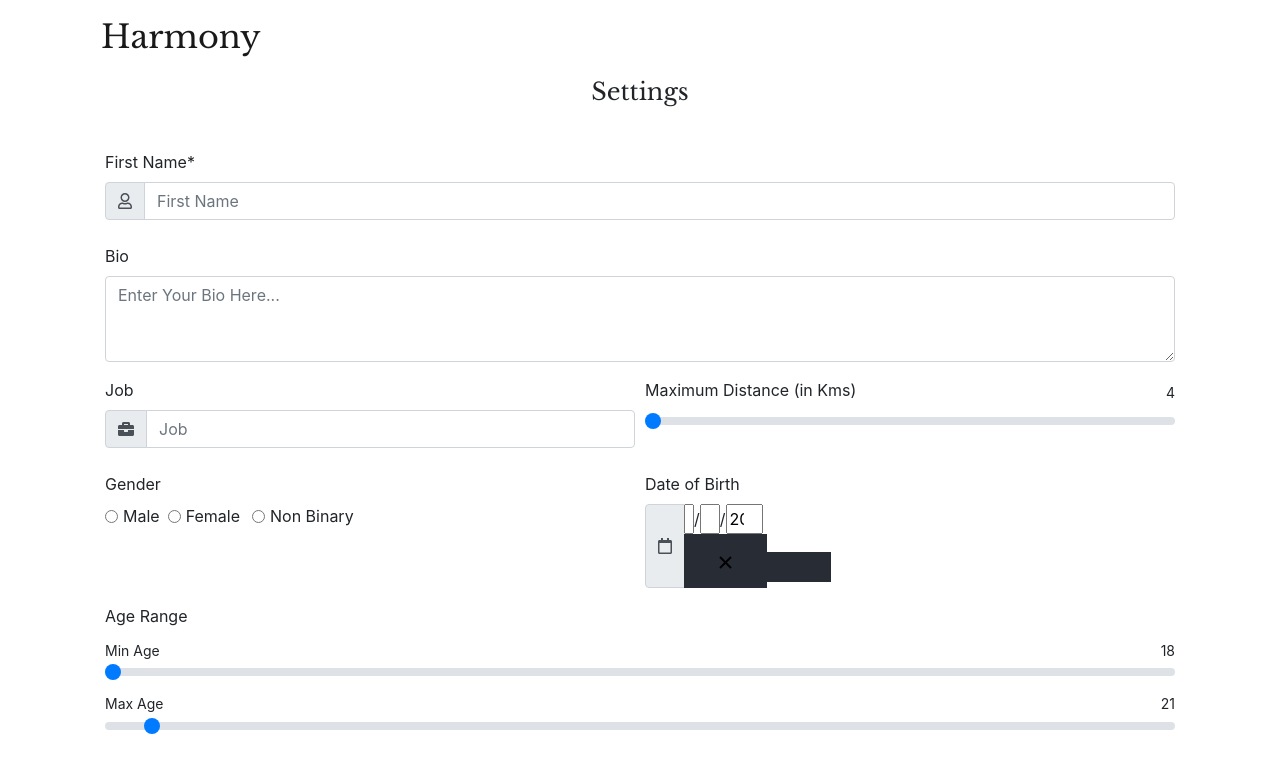
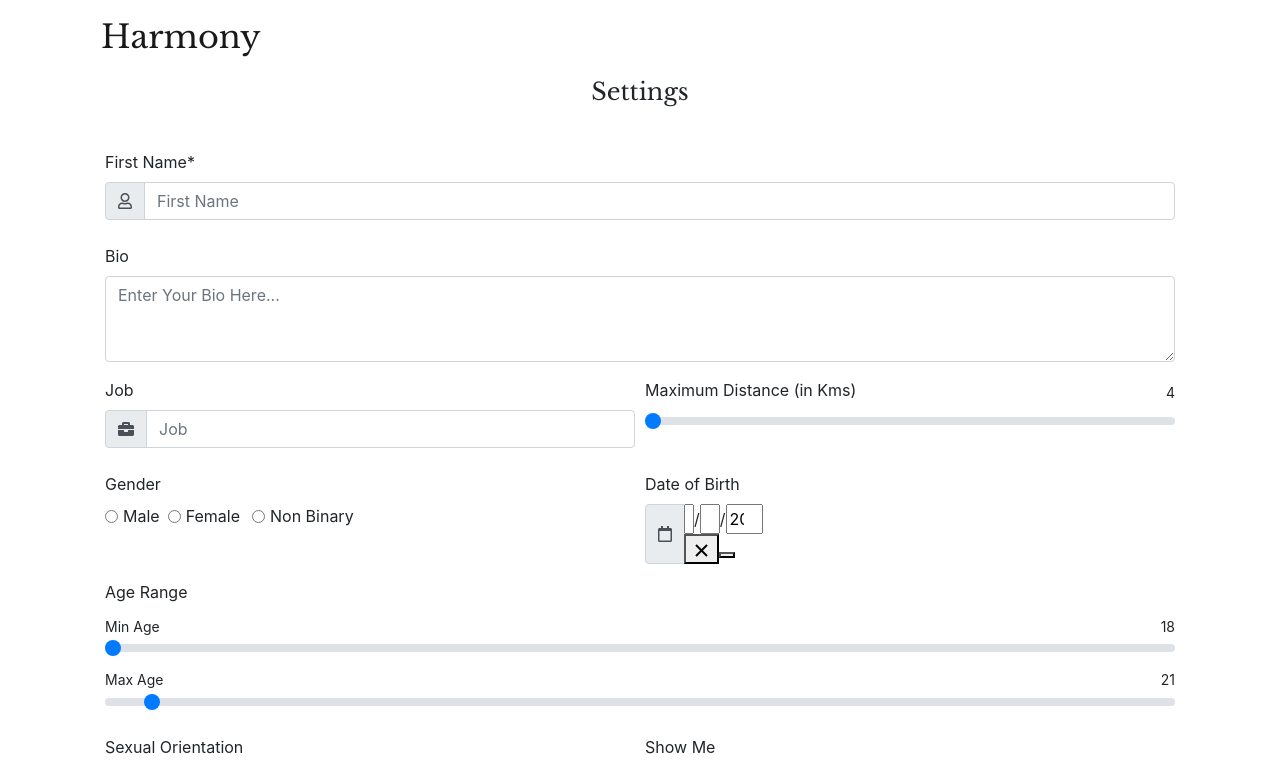
Before and after one commit to lakshyabengani/harmony-frontend, a React (Create React App) app: page /settings in a window 1280 px wide. Shown: the top 762 px of the page. Built offline with nearby package versions, Linux system fonts and the light colour scheme; no server answers; sample sign-in values are in the browser's storage.

Commit message:
fixed bug

```diff
--- a/src/components/chatbox.js
+++ b/src/components/chatbox.js
@@ -112,7 +112,7 @@ function ChatRoom(props) {
 
         <input className="chatinput" value={formValue} onChange={(e) => setFormValue(e.target.value)} placeholder="say something nice" />
 
-        <button className="chatbtn" type="submit" disabled={!formValue}>🕊️send</button>
+        <button className="chatbtn button" type="submit" disabled={!formValue}>🕊️send</button>
 
       </form>
 		</footer>
--- a/src/styles/chatbox.css
+++ b/src/styles/chatbox.css
@@ -149,7 +149,7 @@ main::-webkit-scrollbar-thumb {
   padding: 0 10px;
 }
 
-button {
+.button {
   background-color: #282c34; /* Green */
   border: none;
   color: white;
@@ -161,7 +161,7 @@ button {
   font-size: 1.25rem;
 }
 
-button:disabled {
+.button:disabled {
   opacity: 0.5;
   cursor: not-allowed;
 }
```
